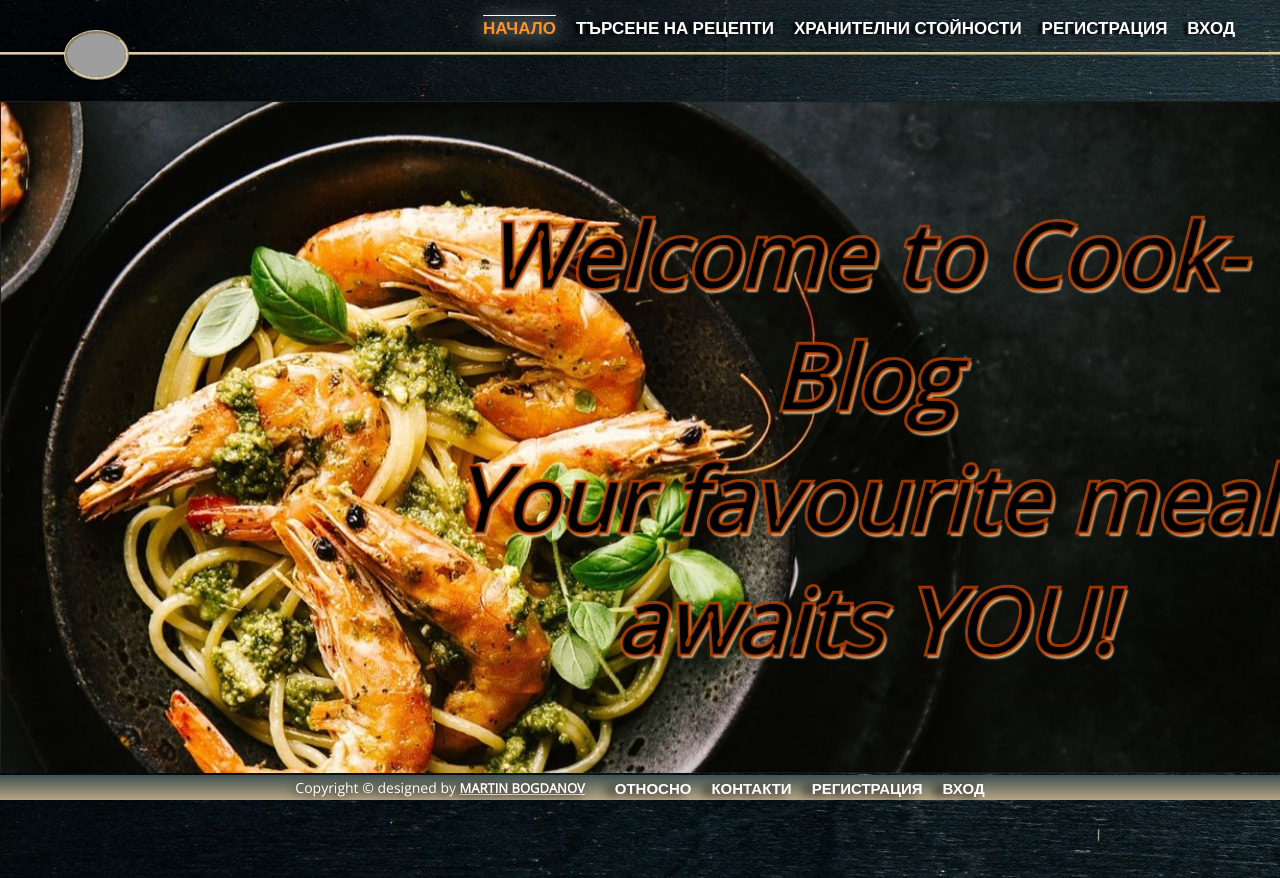
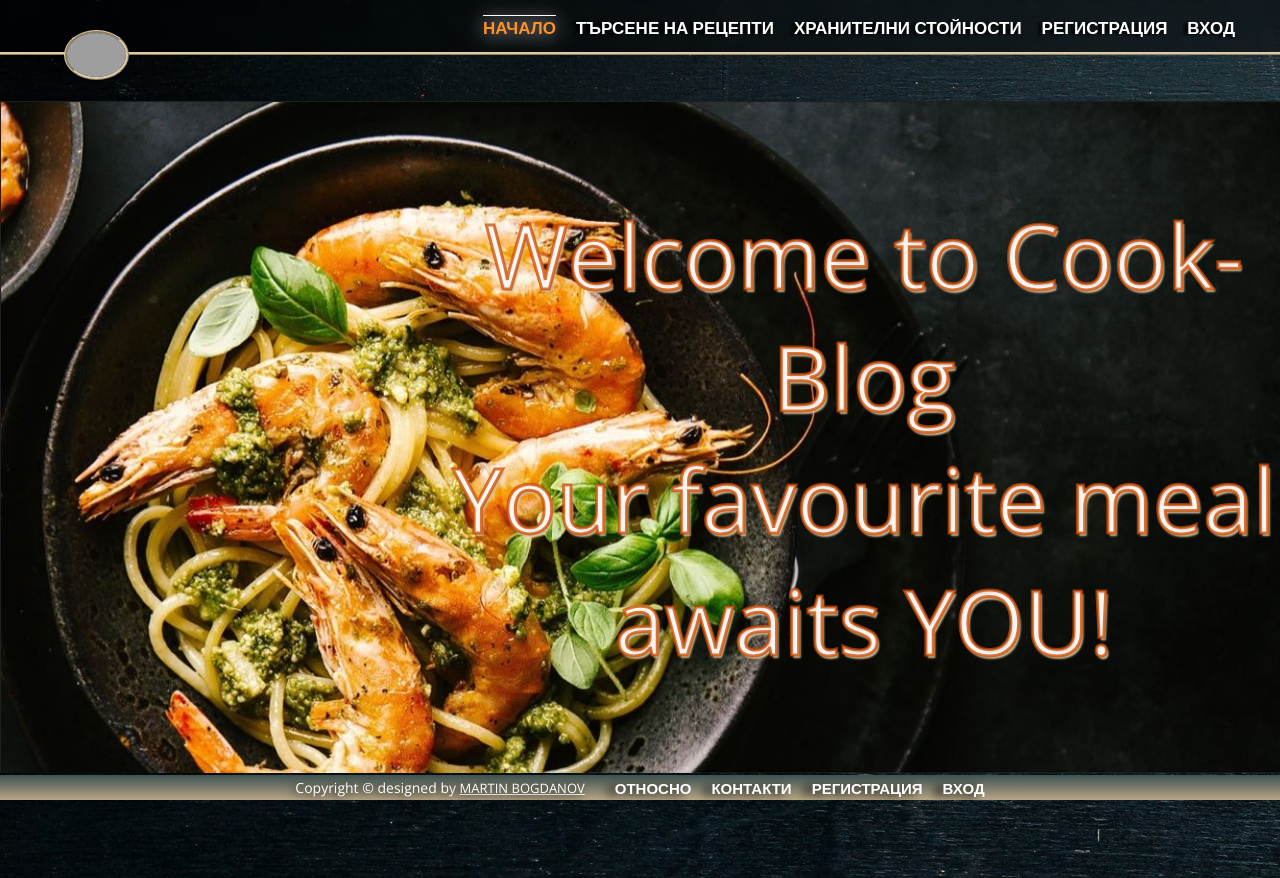
Before and after one commit to SpooRe91/react-cook-blog, a React (Create React App) app in the folder client/: page / in a window 1280 px wide. Built offline with nearby package versions, Linux system fonts and the light colour scheme; no server answers; grey boxes are pictures that could not be loaded.

Commit message:
updated main css file

```diff
--- a/client/src/css/site.css
+++ b/client/src/css/site.css
@@ -1,6 +1,24 @@
 /* THIS WILL BE VERY SHORT, JUST NEED TO IMPORT THE REMAINING CSS INTO MODULES */
 
+
 @import url(//fonts.googleapis.com/css?family=Open+Sans);
+
+:root {
+    background-position: center;
+    background-repeat: no-repeat;
+    background-size: cover;
+    background-attachment: fixed;
+    color-scheme: light dark;
+    color: rgba(255, 255, 255, 0.87);
+    font-synthesis: none;
+    scroll-behavior: smooth;
+    overflow-y: overlay;
+    overflow-x: overlay;
+    font-family: 'Open Sans', sans-serif;
+    min-width: 320px;
+}
+
+
 
 * {
     margin: 0;
@@ -8,22 +26,17 @@
     box-sizing: border-box;
 }
 
-
-@media (prefers-reduced-motion: no-preference) {
-    html {
-        scroll-behavior: smooth;
-        overflow-x: hidden;
-        overflow-y: scroll;
-        min-width: 320px;
-        font-family: 'Open Sans', sans-serif;
-    }
-}
-
 body {
     margin: 0 auto;
     width: 100%;
     max-height: 100vh;
     background-image: url("../../public/images/main-background-min.jpg");
+}
+
+.App {
+    margin: 50px auto;
+    padding: 0, 20px;
+
 }
 
 nav {
@@ -40,6 +53,8 @@
     flex-wrap: wrap;
     align-items: center;
     justify-content: space-between;
+    backdrop-filter: blur(5px);
+    background: #0000006e;
 }
 
 nav ul {
@@ -88,7 +103,7 @@
     text-decoration: overline white;
     cursor: pointer;
     text-shadow: 0px 0px 20px rgb(255, 255, 255);
-    color: rgb(0, 0, 0);
+    color: rgb(255 146 34);
     transition: .1s;
 }
 
```
